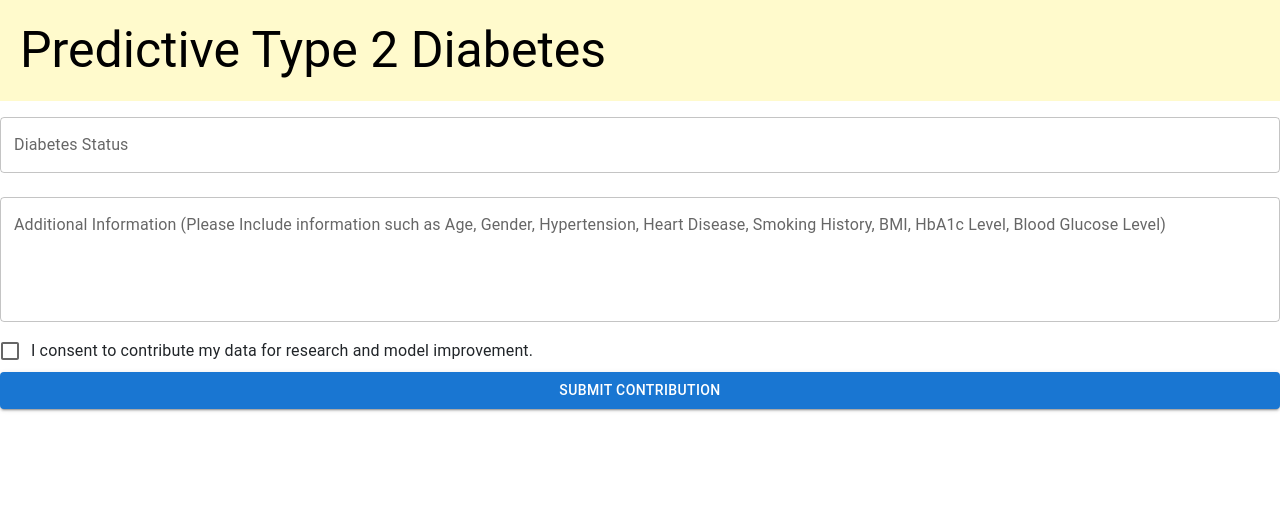
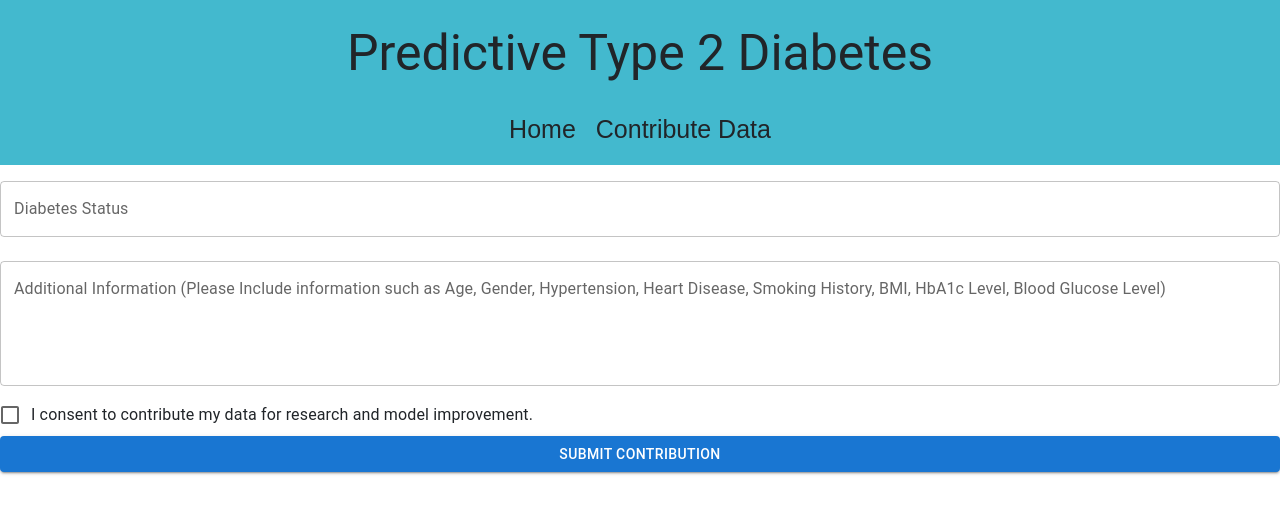
Before and after one commit to RajaATAli/Machine-Learning-For-Early-Disease-Prediction, a React (Create React App) app in the folder frontend/diabetesreactfrontend/: page /contribute in a window 1280 px wide. Shown: the top 514 px of the page. Built offline with nearby package versions, Linux system fonts and the light colour scheme.

Commit message:
Enhanced navbar layout by adding navigation functionality and removed unused state variables

```diff
--- a/frontend/diabetesreactfrontend/package.json
+++ b/frontend/diabetesreactfrontend/package.json
@@ -41,5 +41,9 @@
       "last 1 firefox version",
       "last 1 safari version"
     ]
+  },
+  "devDependencies": {
+    "@babel/plugin-proposal-private-property-in-object": "^7.21.11",
+    "@babel/plugin-transform-private-property-in-object": "^7.23.4"
   }
 }
--- a/frontend/diabetesreactfrontend/src/App.css
+++ b/frontend/diabetesreactfrontend/src/App.css
@@ -47,3 +47,33 @@
     transform: rotate(360deg);
   }
 }
+
+.navbar {
+  display: flex;
+  flex-direction: column;
+  justify-content: center;
+  align-items: center;
+  background-color: rgb(67, 185, 206);
+  padding: 1rem 0;
+}
+
+.navbar-heading{
+  font-size: 50px;
+  font-family: 'Roboto', sans-serif;
+  margin-bottom: 20px;
+}
+
+/* Styles for the navigation links container */
+.nav-links {
+  display: flex;
+  justify-content: center;
+  gap: 20px;
+}
+
+/* Styles for individual navigation links */
+.nav-link {
+  text-decoration: none;
+  color: inherit;
+  font-size: 25px;
+  font-family: 'Arial', sans-serif;
+}
--- a/frontend/diabetesreactfrontend/src/App.js
+++ b/frontend/diabetesreactfrontend/src/App.js
@@ -1,5 +1,5 @@
-import React, { useState } from 'react';
-import { BrowserRouter as Router, Route, Routes } from 'react-router-dom';
+// import React, { useState } from 'react';
+import { BrowserRouter as Router, Route, Routes, Link } from 'react-router-dom';
 import DataEntryForm from './components/DataEntryForm';
 import ContributionForm from './components/ContributionForm';
 import 'bootstrap/dist/css/bootstrap.min.css'; // Import Bootstrap CSS
@@ -7,21 +7,16 @@ import './App.css';
 
 
 function App() {
-  const [selectedModel, setSelectedModel] = useState('');
-
-  const handleModelChange = (model) => {
-    console.log('Selected Model:', model);
-    setSelectedModel(model);
-  };
-
   return (
     <Router>
       <div className="App">
-          <nav className="navbar" style={{'background-color':'#fffacc'}}>
-            <a className="navbar-brand" href="#">
-              <label style={{ fontFamily: 'Roboto, sans-serif', fontSize: '50px', marginLeft: '20px' }}>Predictive Type 2 Diabetes</label>
-            </a>
-          </nav>
+        <nav className="navbar">
+          <div className="navbar-heading">Predictive Type 2 Diabetes</div>
+          <div className="nav-links">
+            <Link to="/" className="nav-link">Home</Link>
+            <Link to="/contribute" className="nav-link">Contribute Data</Link>
+          </div>
+        </nav>
         <Routes>
           <Route exact path="/" element={<main><DataEntryForm /></main>} />
           <Route path="/contribute" element={<ContributionForm />} />
--- a/frontend/diabetesreactfrontend/src/components/DataEntryForm.js
+++ b/frontend/diabetesreactfrontend/src/components/DataEntryForm.js
@@ -6,7 +6,6 @@ const modelDetails = {
     rf: {
         title: "Random Forest",
         description: "Random Forest is a versatile machine learning method capable of performing both regression and classification tasks. It's a type of ensemble learning method, where a group of weak models combine to form a powerful model.",
-        // More details if necessary
     },
     mlp: {
         title: "MLP (Multi-Layer Perceptron)",
@@ -35,7 +34,6 @@ const DataEntryForm = () => {
     });
 
     // New state variables for selectedModel and modelInfo
-    const [selectedModel, setSelectedModel] = useState('');
     const [modelInfo, setModelInfo] = useState({
         title: '',
         description: ''
@@ -240,7 +238,7 @@ const DataEntryForm = () => {
                     {errorMessage && <div style={{ color: 'red' }}>{errorMessage}</div>}
 
                     {/* Submit Button */}
-                    <Button type="submit" variant="contained" style={{'background-color': '#fffacc'}}>
+                    <Button type="submit" variant="contained" style={{'background-color': 'rgb(67, 185, 206)'}}>
                         <label style={{'color' : 'black'}}>Submit</label>
                     </Button>
                 </FormGroup>
--- a/frontend/diabetesreactfrontend/src/components/Login.js
+++ b/frontend/diabetesreactfrontend/src/components/Login.js
@@ -1 +1,2 @@
 // Component for user login
+// Look into OAuth for a more secure login process
```
Also changed, not shown: frontend/diabetesreactfrontend/src/components/ModelSelection.js (deleted, +0 -35 lines), frontend/diabetesreactfrontend/src/components/Modeldescription.js (deleted, +0 -42 lines), 2 other files (tests, documents, lock files or other folders).
